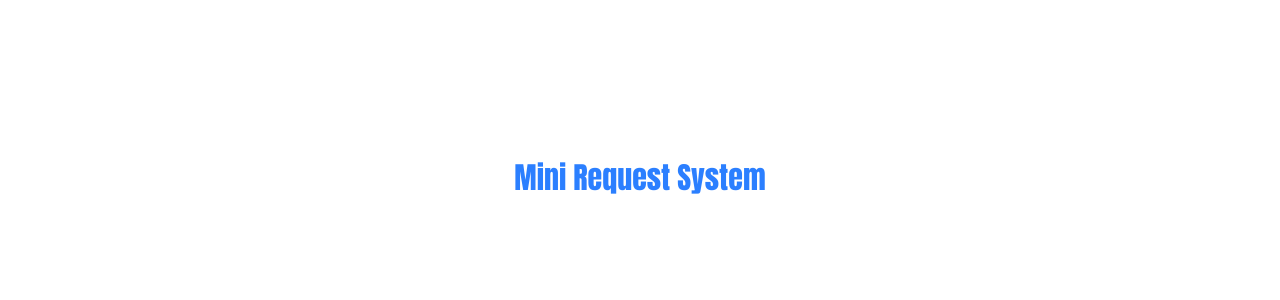
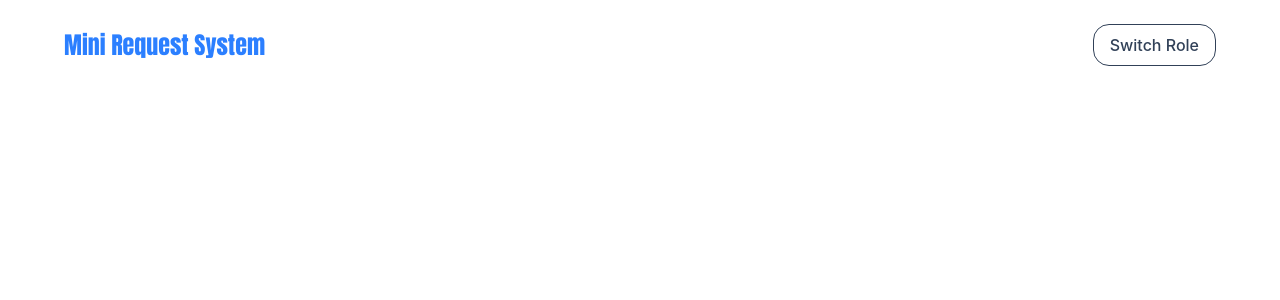
Before and after one commit to Diamond-FoxUA/mini-request-web-app, a React (Vite) app: page / in a window 1280 px wide. Shown: the top 300 px of the page. Built offline with nearby package versions, Linux system fonts and the light colour scheme.

Commit message:
feat: refactor App component and add Button component for header

```diff
--- a/src/App.tsx
+++ b/src/App.tsx
@@ -1,11 +1,12 @@
+import Header from "./widgets/Header";
 
 function App() {
   return (
-    <>
-      <h1 className="font-[impact] text-3xl text-center mt-[20vh] text-blue-500 hover:text-blue-600">
-        Mini Request System
-      </h1>
-    </>
+    <main className="max-w-6xl my-6 flex flex-col gap-10 mx-auto">
+      <Header />
+
+
+    </main>
   );
 }
 
--- /dev/null
+++ b/src/shared/Button/Button.tsx
@@ -0,0 +1,17 @@
+import type { ComponentProps } from "react";
+
+type ButtonProps = {
+  variant?: "primary" | "secondary";
+} & ComponentProps<"button">;
+
+export default function Button({
+  variant = "secondary",
+  ...props
+}: ButtonProps) {
+  return (
+    <button
+      {...props}
+      className={`rounded-2xl px-4 py-2 cursor-pointer duration-300 ease-in-out ${variant === "primary" ? "text-white bg-blue-500 flex items-center hover:bg-blue-600 disabled:bg-slate-400  transition-colors disabled:cursor-not-allowed active:bg-blue-400" : "font-medium text-slate-700 border border-slate-700 hover:scale-110 transition-transform"} `}
+    ></button>
+  );
+}
--- a/src/widgets/Header.tsx
+++ b/src/widgets/Header.tsx
@@ -1,7 +1,10 @@
-
+import Button from "../shared/Button/Button";
 
 export default function Header() {
-  <header>
-    <a href=""></a>
-  </header>
+  return (
+    <header className="flex justify-between items-center ">
+      <span className="font-[impact] text-2xl text-center text-blue-500 hover:text-blue-600 cursor-default">Mini Request System</span>
+      <Button>Switch Role</Button>
+    </header>
+  );
 }
```
